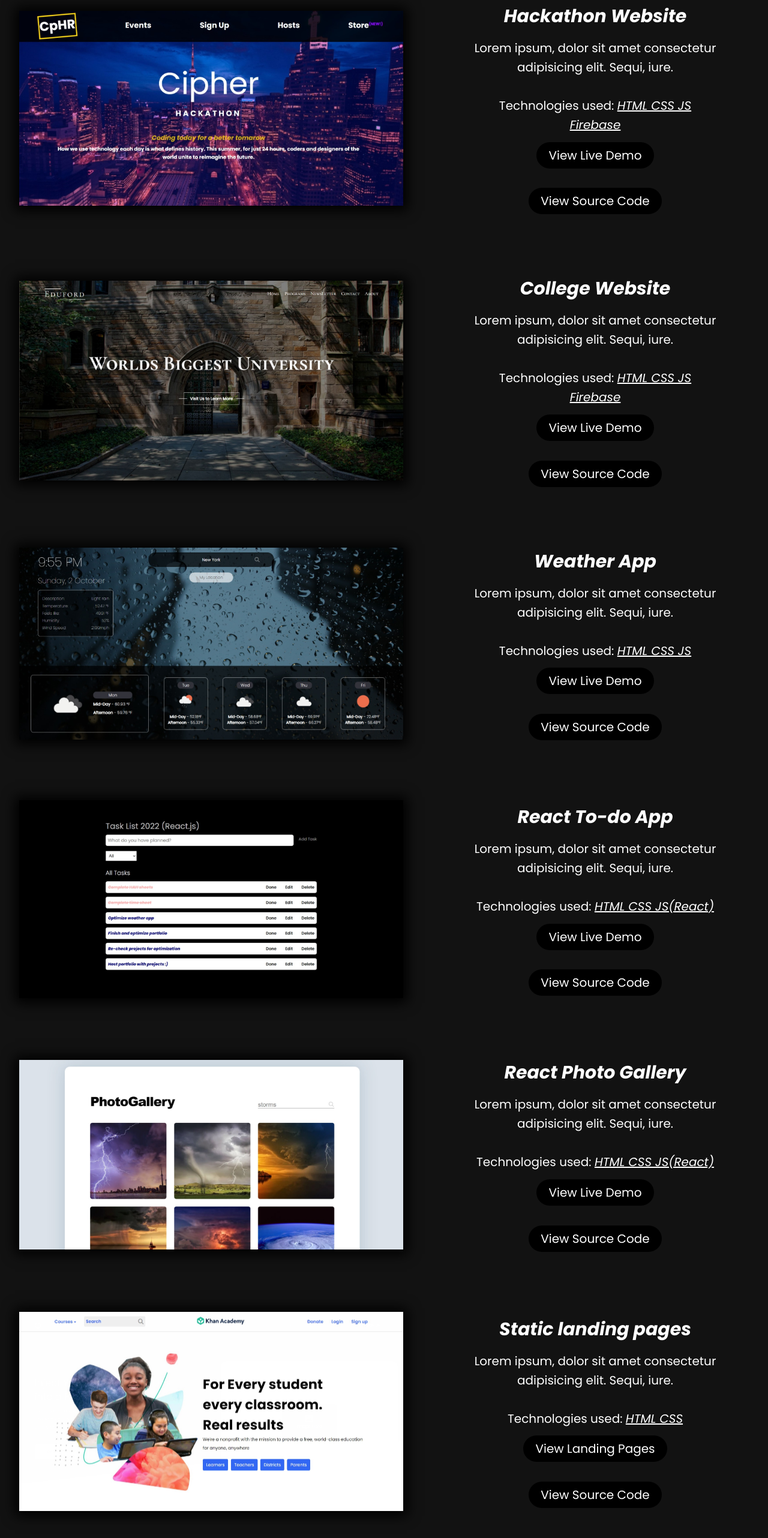
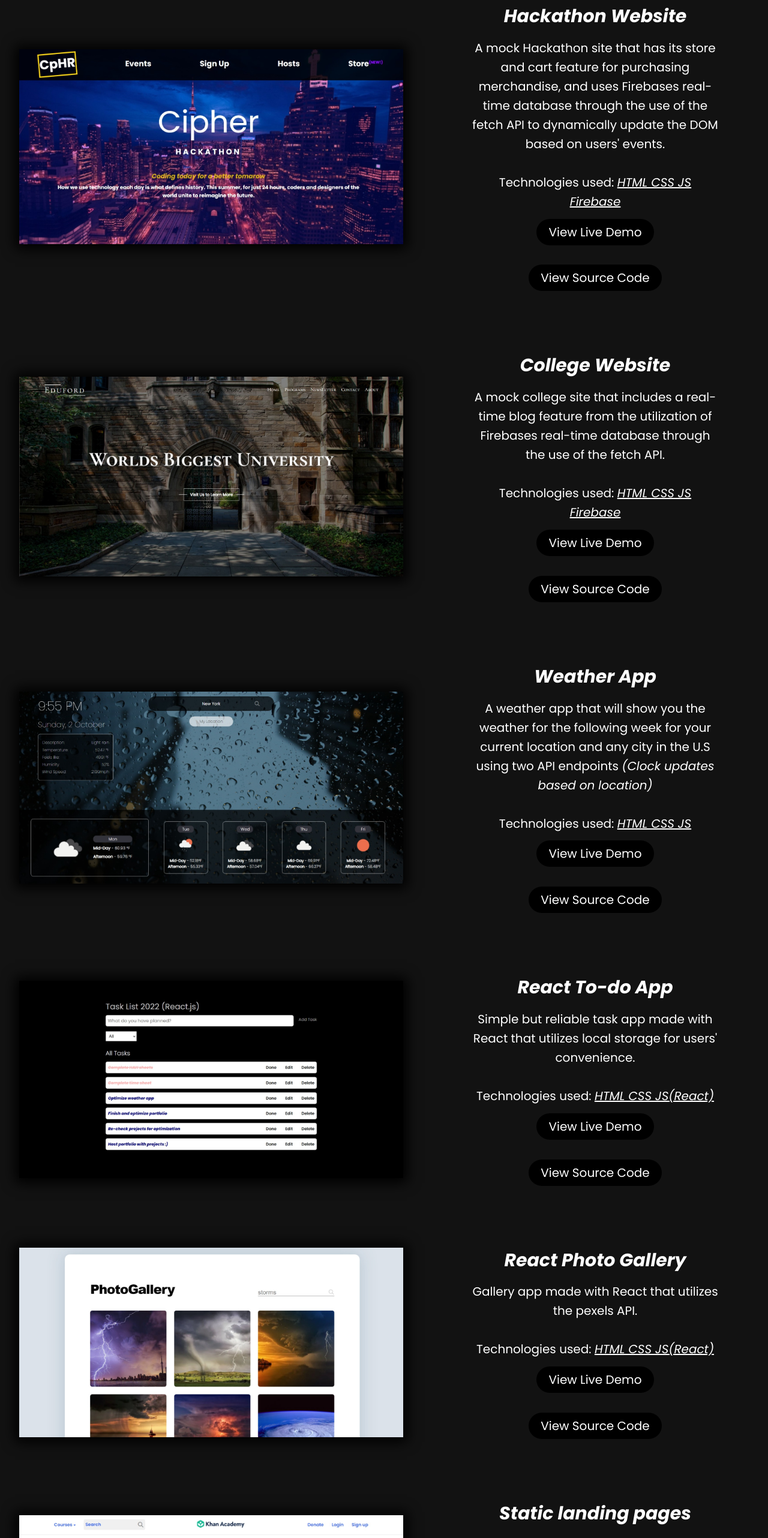
Before and after one commit to EdwardIY/Portfolio, a plain HTML site: page index.html in a window 1280 px wide. Shown: the part 1185-3749 px from the top of the page at 60% size. Drawn offline with nearby package versions, Linux system fonts and the light colour scheme.

Commit message:
fixed overflow bug

```diff
--- a/index.css
+++ b/index.css
@@ -456,9 +456,9 @@ header {
     align-items: center;
     justify-content: center;
     margin-top: 10em;
+    padding-bottom: 2em;
     gap: 100px;
-    position: relative;
-
+    outline: 1px solid green ;
 }
 
 .projectContainer {
@@ -467,7 +467,6 @@ header {
     align-items: center;
     justify-content: center;
     gap: 100px;
-    position: relative;
 }
 
 .project {
@@ -511,7 +510,6 @@ header {
 
 .projectText a {
     display: block;
-    /* width: 35%; */
     text-align: center;
     border: none;
     border-radius: 4em;
@@ -561,8 +559,7 @@ header {
 }
 
 .slider {
-    width: 100vw;
-    height: 26vw;
+    width: 100%;
 }
 
 .slider .projectText {
@@ -570,7 +567,7 @@ header {
 }
 .project #currentImg {
     width: 50%;
-    align-self: stretch;
+    height: 26vw;
     background-image: url(./MarketTemplate_Page.jpeg);
     background-position: center;
     background-size: cover;
@@ -581,17 +578,17 @@ header {
 
 @media(max-width:1245px) {
     .projectText p:nth-child(1){
-        font-size: 3vw;
+        font-size: 30px;
     }
     .projectText p:nth-child(2){
-        font-size: 2vw;
+        font-size:20px;
     }
     .projectText a{
-        font-size: 1.6vw;
+        font-size: 16px;
     }
 }
 
-@media(max-width:768px) {
+@media(max-width:900px) {
 
     .project{
         display: block;
--- a/index.html
+++ b/index.html
@@ -164,7 +164,9 @@
                 <img class="leftInShort" src="./HackathonWebsite.jpeg" alt="">
                 <div class="projectText projectText1 rightInShort">
                     <p> Hackathon Website</p>
-                    <p>Lorem ipsum, dolor sit amet consectetur adipisicing elit. Sequi, iure. <br> <br>
+                    <p>A mock Hackathon site that has its store and cart feature for purchasing merchandise, and
+                        uses Firebases real-time database through the use of the fetch API to dynamically update the DOM
+                        based on users' events.<br> <br>
                         <span>Technologies used:</span>
                         <span> HTML CSS JS Firebase</span>
                     </p>
@@ -178,7 +180,8 @@
 
                 <div class="projectText projectText2 rightInShort">
                     <p>College Website </p>
-                    <p>Lorem ipsum, dolor sit amet consectetur adipisicing elit. Sequi, iure. <br> <br>
+                    <p>A mock college site that includes a real-time blog feature from the utilization of Firebases
+                        real-time database through the use of the fetch API.<br> <br>
                         <span> Technologies used:</span>
                         <span>HTML CSS JS Firebase</span>
                     </p>
@@ -192,7 +195,10 @@
 
                 <div class="projectText projectText3 rightInShort">
                     <p>Weather App</p>
-                    <p>Lorem ipsum, dolor sit amet consectetur adipisicing elit. Sequi, iure. <br> <br>
+                    <p>A weather app that will show you the weather for the following week for your current location and
+                        any city
+                        in the U.S using two API endpoints <span style="font-style:italic">(Clock updates based on
+                            location)</span><br> <br>
                         <span>Technologies used: </span>
                         <span> HTML CSS JS</span>
                     </p>
@@ -206,7 +212,9 @@
 
                 <div class="projectText projectText2 rightInShort">
                     <p>React To-do App </p>
-                    <p>Lorem ipsum, dolor sit amet consectetur adipisicing elit. Sequi, iure. <br> <br>
+                    <p>Simple but reliable task app made with React that utilizes local storage for users'
+                        convenience.<br>
+                        <br>
                         <span>Technologies used: </span>
                         <span> HTML CSS JS(React)</span>
                     </p>
@@ -220,7 +228,7 @@
 
                 <div class="projectText projectText3 rightInShort">
                     <p>React Photo Gallery</p>
-                    <p>Lorem ipsum, dolor sit amet consectetur adipisicing elit. Sequi, iure. <br> <br>
+                    <p>Gallery app made with React that utilizes the pexels API.<br> <br>
                         <span>Technologies used: </span>
                         <span> HTML CSS JS(React)</span>
                     </p>
@@ -235,7 +243,9 @@
                 <!-- <img id="currentImg" class="leftInShort" src="./MarketTemplate_Page.jpeg" alt=""> -->
                 <div class="projectText projectText2 rightInShort">
                     <p>Static landing pages</p>
-                    <p>Lorem ipsum, dolor sit amet consectetur adipisicing elit. Sequi, iure. <br> <br>
+                    <p>Simple static pages made from the ground up with plain CSS and HTML that like the projects above
+                        all demonstrate responsive
+                        design.<br> <br>
                         <span>Technologies used: </span>
                         <span>HTML CSS</span>
                     </p>
@@ -329,7 +339,7 @@
                     <p> <span style="font-size: 18px; font-weight:700; display: block;">What im currently
                             working on: </span>
                         I am currently learning React and am planning on developing a bigger and more complex
-                        react application than the one that is currently in my project section, the goal is to
+                        react application than the ones that are currently in my project section, the goal is to
                         get a more comfortable grasp of the framework and be able to utilize it for future
                         projects.
                         After this, I plan to delve into the highly spoken of.. Next.js!</p>
```
